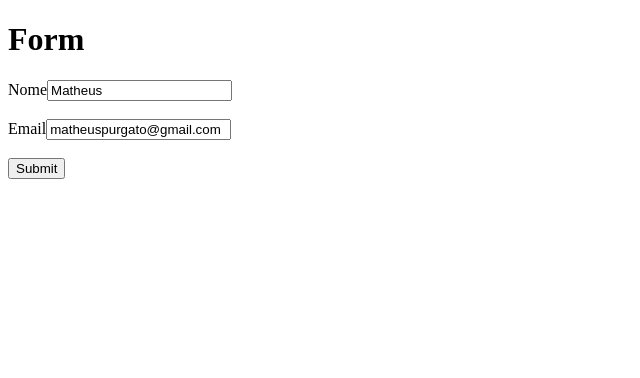
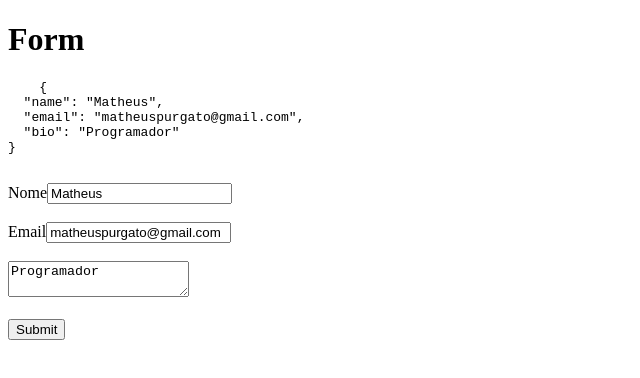
Before and after one commit to Purgato96/Vuejs, a Vue app: page / in a window 1280 px wide. Shown: the top 378 px of the page, without its empty margins (0-640 px from the left). Built offline with nearby package versions, Linux system fonts and the light colour scheme.

Commit message:
Text area

```diff
--- a/src/components/Form/Form.vue
+++ b/src/components/Form/Form.vue
@@ -1,5 +1,9 @@
 <template>
   <h1>Form</h1>
+
+  <pre>
+    {{ form }}
+  </pre>
 
   <form action="" @submit.prevent="submitForm">
     <label for="name">Nome</label>
@@ -7,6 +11,8 @@
     <br><br>
     <label for="email">Email</label>
     <input type="email" name="email" id="email" v-model="form.email">
+    <br><br>
+    <textarea v-model="form.bio"></textarea>
     <br><br>
     <input type="submit">
 
@@ -33,13 +39,16 @@ import { reactive } from 'vue'
 const props = {
   user: {
     name: 'Matheus',
-    email: 'matheuspurgato@gmail.com'
+    email: 'matheuspurgato@gmail.com',
+    bio: 'Programador',
+
   }
 }
 
 const form = reactive({
   name: props.user.name,
-  email: props.user.email
+  email: props.user.email,
+  bio: props.user.bio,
 })
 
 const submitForm = () => {
```
